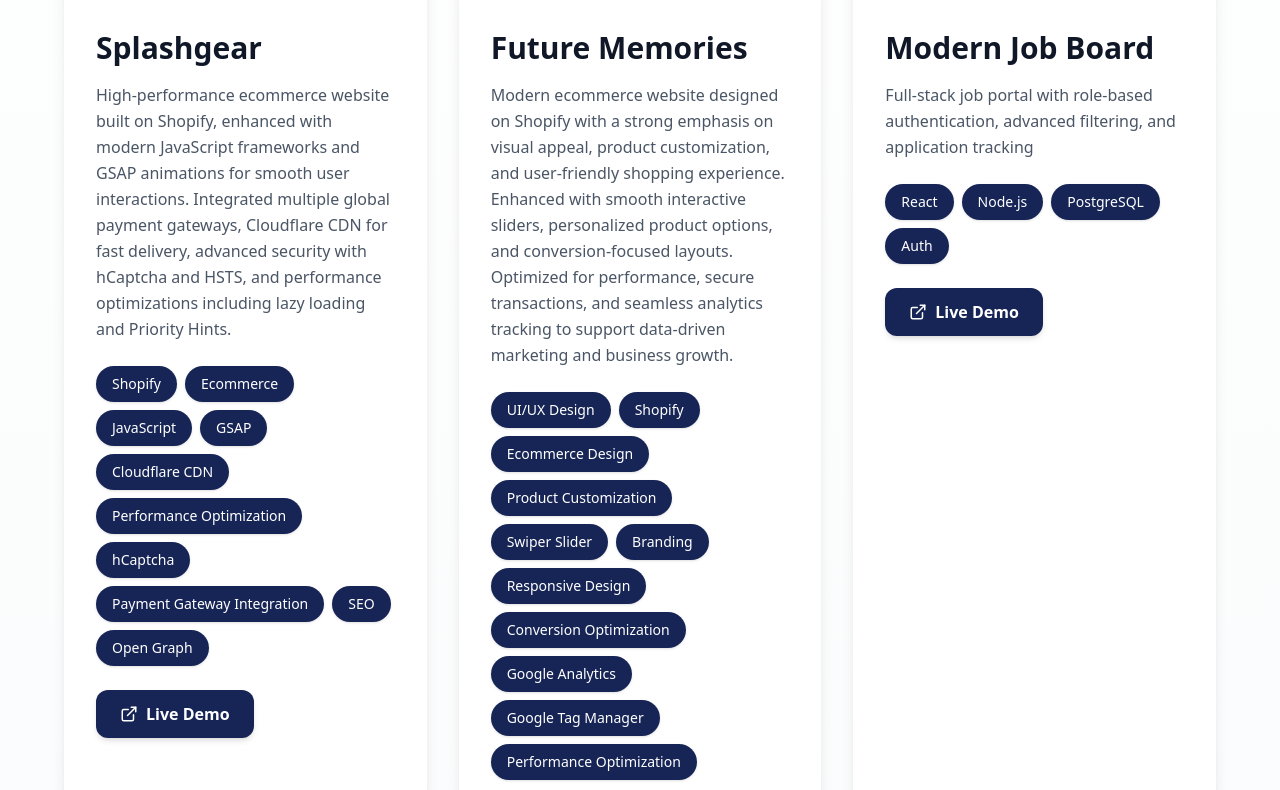
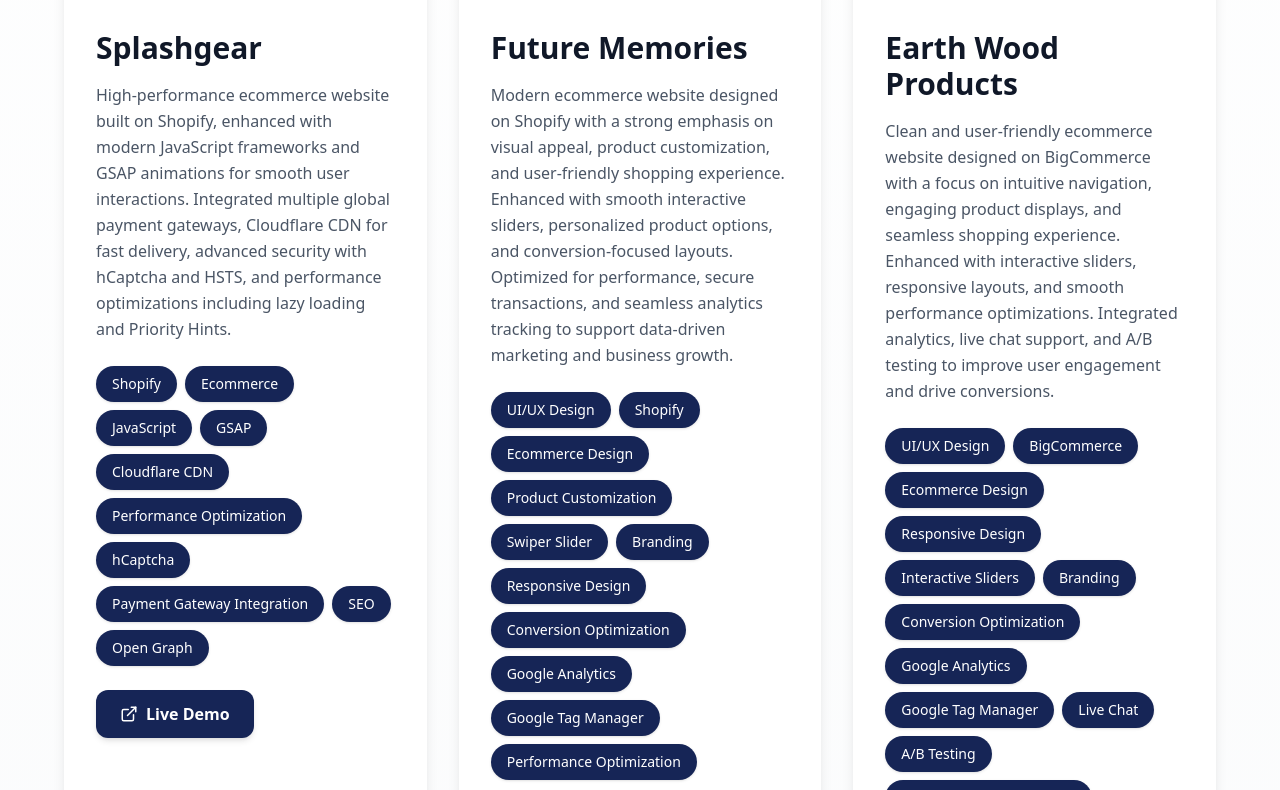
Before and after one commit to hadiaalv/ui-ux, a Next.js app in the folder portfolio/: page /projects in a window 1280 px wide. Shown: the part 750-1540 px from the top of the page. Built offline with nearby package versions, Linux system fonts and the light colour scheme.

Commit message:
Earth wood added

```diff
--- a/portfolio/src/app/projects/page.tsx
+++ b/portfolio/src/app/projects/page.tsx
@@ -39,14 +39,25 @@
   "Google Tag Manager",
   "Performance Optimization"],
       image: "/2.png",
-      liveUrl: "https://splashgearusa.com/",
+      liveUrl: "https://futurememories.com/",
     },
     {
-      title: "Modern Job Board",
-      description: "Full-stack job portal with role-based authentication, advanced filtering, and application tracking",
-      tags: ["React", "Node.js", "PostgreSQL", "Auth"],
-      image: "/project3.jpg",
-      year: "2024",
+      title: "Earth Wood Products",
+      description: "Clean and user-friendly ecommerce website designed on BigCommerce with a focus on intuitive navigation, engaging product displays, and seamless shopping experience. Enhanced with interactive sliders, responsive layouts, and smooth performance optimizations. Integrated analytics, live chat support, and A/B testing to improve user engagement and drive conversions.",
+      tags: ["UI/UX Design",
+  "BigCommerce",
+  "Ecommerce Design",
+  "Responsive Design",
+  "Interactive Sliders",
+  "Branding",
+  "Conversion Optimization",
+  "Google Analytics",
+  "Google Tag Manager",
+  "Live Chat",
+  "A/B Testing",
+  "Performance Optimization"],
+      image: "/3.png",
+      liveUrl: "https://www.earthwoodproducts.com//",
     },
     {
       title: "Finance Tracker Pro",
--- a/portfolio/src/components/ProjectCard.tsx
+++ b/portfolio/src/components/ProjectCard.tsx
@@ -12,6 +12,7 @@
   image?: string;
   year?: string;
   featured?: boolean;
+  liveUrl?: string;
 };
 
 export default function ProjectCard({
@@ -21,8 +22,10 @@
   index = 0,
   image = "/placeholder-project.jpg",
   year = "2025",
-  featured = false
-}: Props) {
+  featured = false,
+  liveUrl = "#"
+}: Props)
+ {
   return (
     <motion.div
       initial={{ opacity: 0, y: 50 }}
@@ -97,8 +100,11 @@
         </div>
 
         {/* Live Demo Button */}
+        {liveUrl && (
   <motion.a
-          href="#"
+    href={liveUrl}
+    target="_blank"
+    rel="noopener noreferrer"
     whileHover={{ scale: 1.02, x: 5 }}
     whileTap={{ scale: 0.98 }}
     className="inline-flex items-center gap-2 bg-blue-950 text-white px-6 py-3 rounded-xl font-semibold shadow-md hover:shadow-lg transition-all"
@@ -106,6 +112,8 @@
     <ExternalLink size={18} />
     Live Demo
   </motion.a>
+)}
+
       </div>
 
       {/* Decorative Corner Element */}
```
Also changed, not shown: portfolio/public/3.png (added). Lines whose indentation alone changed are shown as unchanged.
